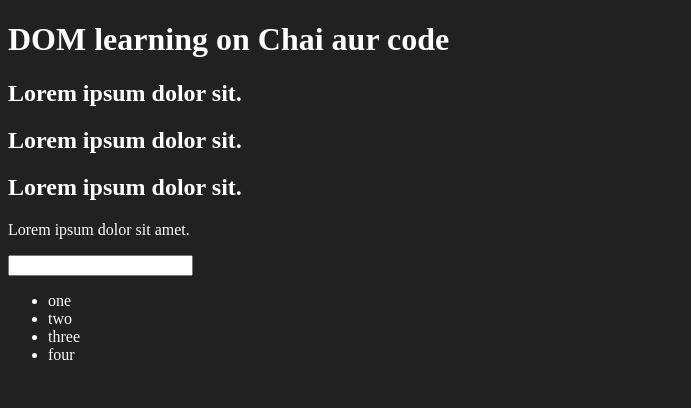
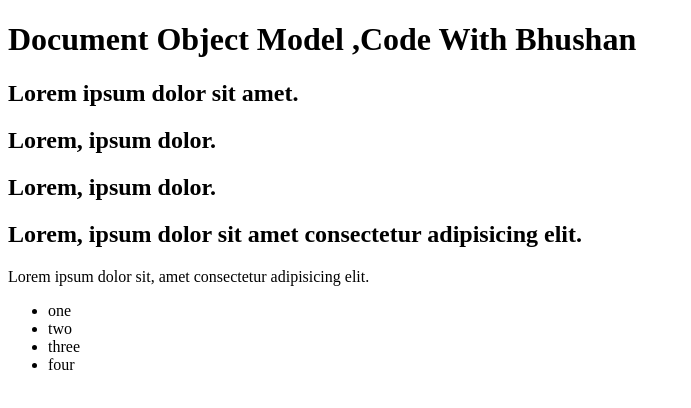
Before and after one commit to BhushanPandagre/js-code-new, a plain HTML site: page 06_dom/01_dom.html in a window 1280 px wide. Shown: the whole page, without its empty margins (0-691 px from the left). Drawn offline with Linux system fonts and the light colour scheme.

Commit message:
dom prac start

```diff
--- a/06_dom/01_dom.html
+++ b/06_dom/01_dom.html
@@ -3,25 +3,20 @@
   <head>
     <meta charset="UTF-8" />
 
-    <title>DOM learning</title>
-    <style>
-      .bg-black {
-        background-color: #212121;
-        color: #fff;
-      }
-    </style>
+    <title>Document object model</title>
+    <script></script>
   </head>
-  <body class="bg-black">
-    <div>
+  <body>
+    <div class="bg-black">
       <h1 id="title" class="heading">
-        DOM learning on Chai aur code
-        <span style="display: none">test text</span>
+        Document Object Model ,Code With Bhushan
+        <span style="display: none">test text </span>
       </h1>
-      <h2>Lorem ipsum dolor sit.</h2>
-      <h2>Lorem ipsum dolor sit.</h2>
-      <h2>Lorem ipsum dolor sit.</h2>
-      <p>Lorem ipsum dolor sit amet.</p>
-      <input type="password" name="" id="" />
+      <h2>Lorem ipsum dolor sit amet.</h2>
+      <h2>Lorem, ipsum dolor.</h2>
+      <h2>Lorem, ipsum dolor.</h2>
+      <h2>Lorem, ipsum dolor sit amet consectetur adipisicing elit.</h2>
+      <p>Lorem ipsum dolor sit, amet consectetur adipisicing elit.</p>
 
       <ul>
         <li class="list-item">one</li>
```
Also changed, not shown: 06_dom/01_dom1.html (added, +38 -0 lines), 06_dom/01_dom2.html (added, +27 -0 lines).
